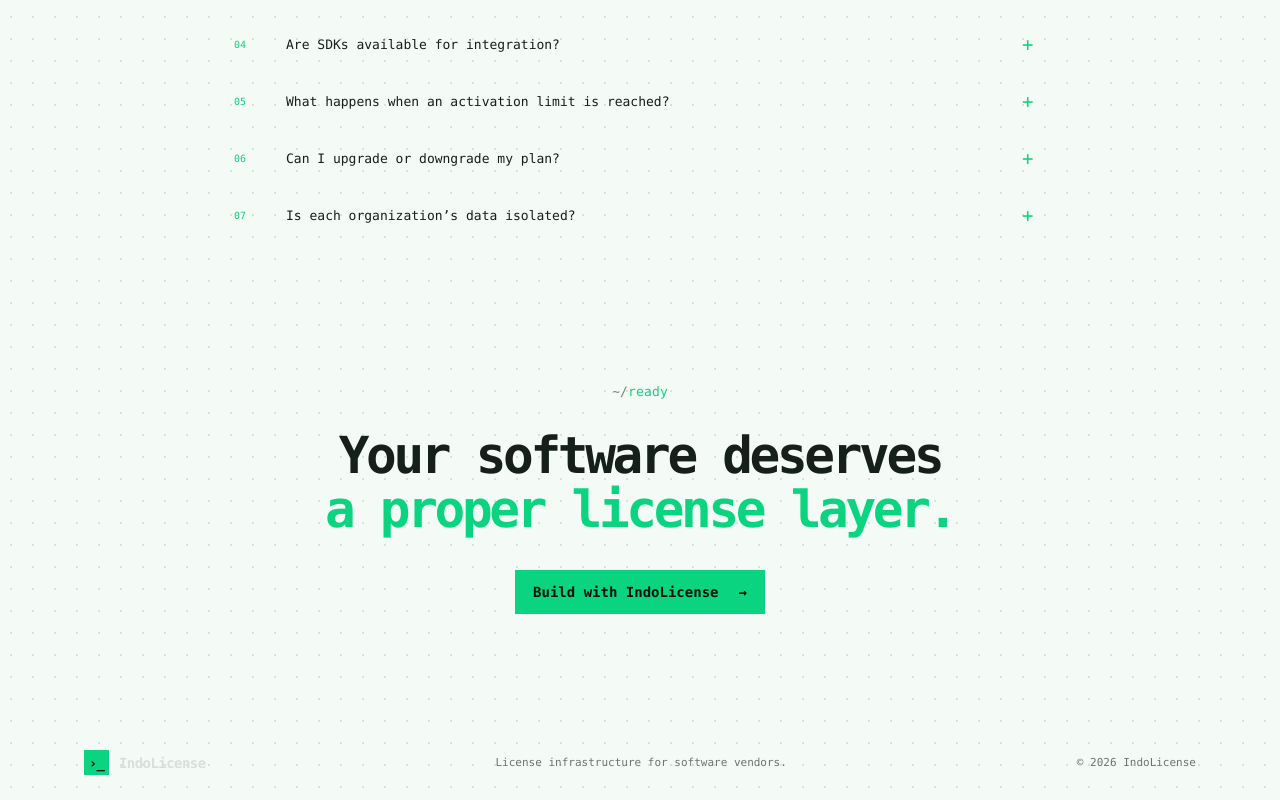
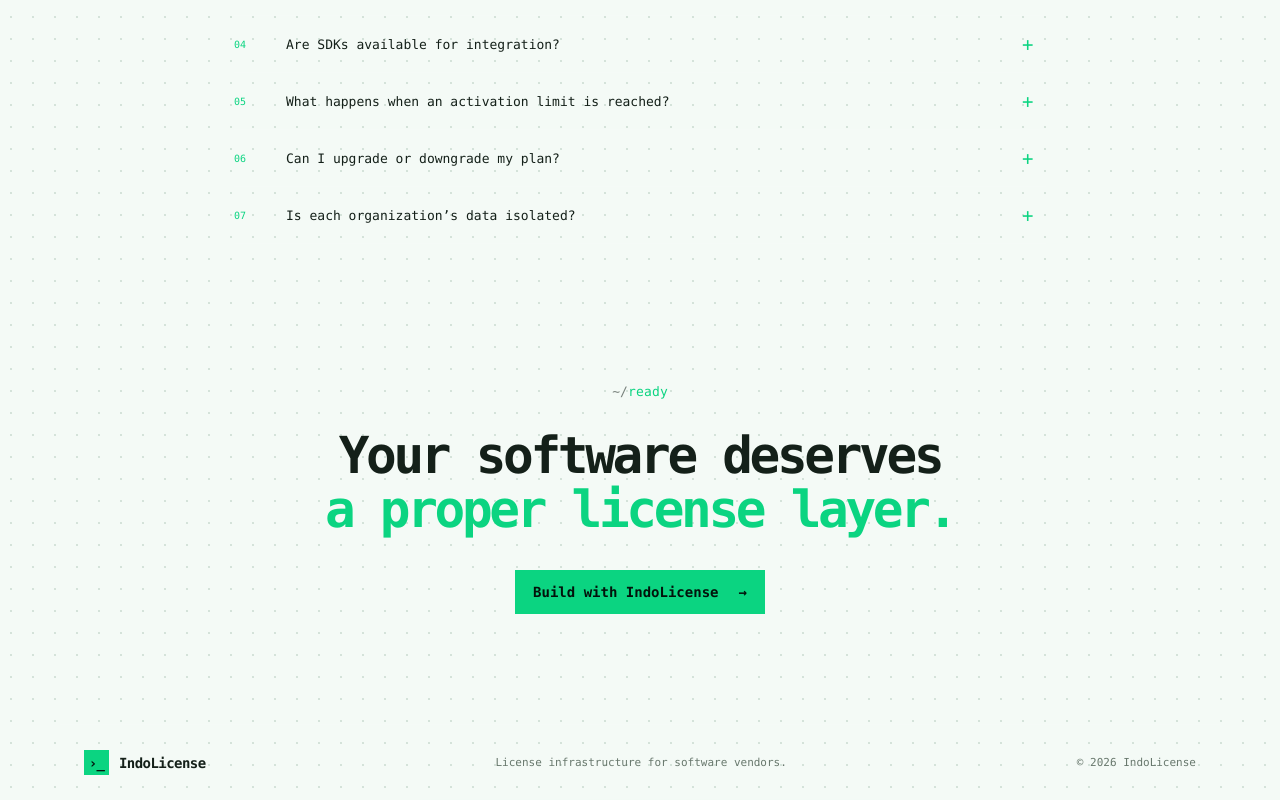
Before and after one commit to nocturnalismee/web-license-manager, a Next.js app: page / in a window 1280 px wide. Shown: the part 3382-4182 px from the top of the page. Built offline with nearby package versions, Linux system fonts and the light colour scheme.

Commit message:
fix: improve light mode footer contrast

```diff
--- a/src/app/globals.css
+++ b/src/app/globals.css
@@ -82,6 +82,7 @@ td small { color: #53606d; }
 :root[data-theme="light"] .landing-shell .hero-copy h1, :root[data-theme="light"] .landing-shell .section-heading h2, :root[data-theme="light"] .landing-shell .final-cta h2, :root[data-theme="light"] .landing-shell .faq-list summary, :root[data-theme="light"] .landing-shell .steps-grid h3, :root[data-theme="light"] .landing-shell .feature-grid h3 { color: #142019; }
 :root[data-theme="light"] .landing-shell .hero-copy p, :root[data-theme="light"] .landing-shell .section-heading p, :root[data-theme="light"] .landing-shell .steps-grid p, :root[data-theme="light"] .landing-shell .feature-grid p, :root[data-theme="light"] .landing-shell .pricing-card > p, :root[data-theme="light"] .landing-shell .faq-list details p { color: #526259; }
 :root[data-theme="light"] .landing-shell .trust-line, :root[data-theme="light"] .landing-shell .hero-note, :root[data-theme="light"] .landing-shell .window-bar, :root[data-theme="light"] .landing-shell .code-response, :root[data-theme="light"] .landing-shell .landing-footer { color: #68786d; }
+:root[data-theme="light"] .landing-shell .landing-footer .brand { color: #142019; }
 :root[data-theme="light"] .landing-shell .code-window { border-color: rgba(16,80,47,.2); background: rgba(255,255,255,.7); box-shadow: 0 20px 70px rgba(16,80,47,.12); }.landing-shell .code-window { transition: background-color .25s ease, border-color .25s ease; }
 :root[data-theme="light"] .landing-shell .code-window pre { color: #26372d; }.landing-shell .steps-grid, .landing-shell .feature-grid, .landing-shell .pricing-grid, .landing-shell .faq-list { transition: border-color .25s ease; }:root[data-theme="light"] .landing-shell .steps-grid, :root[data-theme="light"] .landing-shell .feature-grid, :root[data-theme="light"] .landing-shell .pricing-grid, :root[data-theme="light"] .landing-shell .faq-list, :root[data-theme="light"] .landing-shell .pricing-card { border-color: rgba(16,80,47,.18); }:root[data-theme="light"] .landing-shell .pricing-card-featured { background: rgba(11,212,129,.1); }
 :root[data-theme="light"] .landing-shell .plan-price { color: #142019; }:root[data-theme="light"] .landing-shell .plan-price small { color: #607067; }:root[data-theme="light"] .landing-shell .pricing-card ul { color: #405149; }:root[data-theme="light"] .landing-shell .pricing-card .button-ghost { color: #244238 !important; border-color: rgba(16,80,47,.25); }:root[data-theme="light"] .landing-shell .code-muted { color: #61756a; }:root[data-theme="light"] .landing-shell .code-pink { color: #b23c5b; }:root[data-theme="light"] .landing-shell .code-green { color: #008e59; }:root[data-theme="light"] .landing-shell .code-yellow { color: #876a12; }:root[data-theme="light"] .landing-shell .code-blue { color: #2a6d9c; }
```
